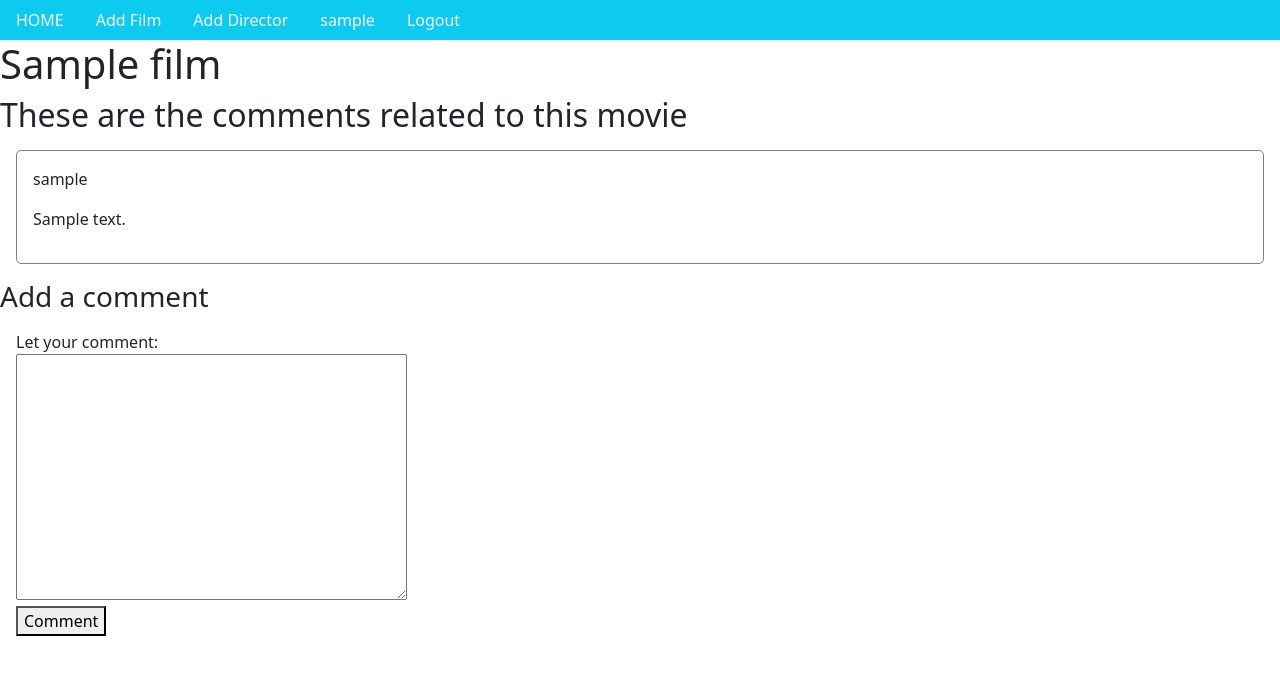
After one commit to Kaju-K/di-learning, a Django app: page /films/1 in a window 1280 px wide. The commit adds this page. Shown: the top 675 px of the page. Run offline with Django 4.2, Linux system fonts and the light colour scheme; a user stored in the database is signed in; tables that the repository leaves empty hold one stand-in row (values such as "Sample post"); some libraries are stand-ins or nearby versions.

Commit message:
adding xp exercise for week 6 day 3

```diff
--- a/Week-6/Day-1/FilmProject/FilmProject/urls.py
+++ b/Week-6/Day-1/FilmProject/FilmProject/urls.py
@@ -20,7 +20,7 @@ from films.views import homepage
 
 urlpatterns = [
     path('admin/', admin.site.urls),
-    path('', homepage.as_view(), name='homepage'),
+    path('', homepage, name='homepage'),
     path('films/', include('films.urls')),
     path('accounts/', include('accounts.urls')),
 ]
--- a/Week-6/Day-1/FilmProject/films/forms.py
+++ b/Week-6/Day-1/FilmProject/films/forms.py
@@ -1,5 +1,5 @@
 from django import forms
-from .models import Film, Director
+from .models import Film, Director, Comments
 
 class AddFilmForm(forms.ModelForm):
     class Meta:
@@ -13,3 +13,16 @@ class AddDirectorForm(forms.ModelForm):
     class Meta:
         model = Director
         fields = "__all__"
+
+class CommentsForm(forms.ModelForm):
+    class Meta:
+        model = Comments
+        fields = "__all__"
+        labels = {
+            'comment': "Let your comment:"
+        }
+        widgets = {
+            'comment': forms.Textarea(),
+            'user': forms.HiddenInput(),
+            'film': forms.HiddenInput(),
+        }
--- a/Week-6/Day-1/FilmProject/films/models.py
+++ b/Week-6/Day-1/FilmProject/films/models.py
@@ -1,5 +1,7 @@
 from django.db import models
 from django_countries.fields import CountryField
+from django.contrib.auth.models import User
+from datetime import date
 
 # Create your models here.
 class Country(models.Model):
@@ -31,3 +33,12 @@ class Director(models.Model):
 
     def __str__(self) -> str:
         return f"{self.first_name} {self.last_name}"
+
+class Comments(models.Model):
+    comment = models.CharField(max_length=200)
+    film = models.ForeignKey("Film", on_delete=models.CASCADE)
+    created_at = models.DateTimeField(auto_now_add=True, null=True)
+    user = models.ForeignKey(User, on_delete=models.SET_NULL, null=True)
+
+    def __str__(self) -> str:
+        return self.comment
--- /dev/null
+++ b/Week-6/Day-1/FilmProject/films/templates/film/film_page.html
@@ -0,0 +1,34 @@
+{% extends 'partials/base.html' %}
+
+    {%block title%}
+    {{film.title}}
+    {%endblock title%}
+
+    {%block content%}
+    <h1>{{film.title}}</h1>
+
+    <h2>These are the comments related to this movie</h2>
+    <div>
+        {%for comment in comments%}
+        <div style="border: 1px solid gray; border-radius: 5px; margin: 1rem; padding: 1rem;">
+            <p>{{comment.user}}</p>
+            <p>{{comment.comment}}</p>
+        </div>
+        {%endfor%}
+    </div>
+
+    <h3>Add a comment</h3>
+    <form action="{% url 'add_comment' %}" method="post" style="margin: 1rem;">
+        {%csrf_token%}
+        {%for field in form.visible_fields%}
+        <div>
+            <label for="{{ field.id_for_label }}" style="display: block;">{{field.label}}</label>
+            {{field}}
+        </div>
+        {%endfor%}
+        {%for field in form.hidden_fields%}
+        {{field}}
+        {%endfor%}
+        <button type="submit">Comment</button>
+    </form>
+    {%endblock content%}
--- a/Week-6/Day-1/FilmProject/films/urls.py
+++ b/Week-6/Day-1/FilmProject/films/urls.py
@@ -2,11 +2,17 @@ from django.urls import path
 from .views import (
     add_films,
     add_director,
-    update_films
+    update_films,
+    delete_movie,
+    film_page,
+    add_comment,
 )
 
 urlpatterns = [
     path('add_film/', add_films.as_view(), name="add_films"),
     path('add_director/', add_director.as_view(), name="add_director"),
     path('update_film/<int:pk>', update_films.as_view(), name="update_films"),
+    path('delete_movie/<int:id>', delete_movie, name="delete_movie"),
+    path('add_comment/', add_comment, name="add_comment"),
+    path('<int:id>', film_page, name='film_page')
 ]
--- a/Week-6/Day-1/FilmProject/films/views.py
+++ b/Week-6/Day-1/FilmProject/films/views.py
@@ -1,24 +1,66 @@
-from django.shortcuts import render
+from django.shortcuts import render, redirect, get_object_or_404
 from django.views import generic
 from django.urls import reverse_lazy
+from django.contrib import messages
+from django.contrib.auth.decorators import login_required
 
 # Models
 from .models import (
     Film,
-    Director
+    Director,
+    Comments
 )
 
 # Forms
 from .forms import (
     AddFilmForm,
-    AddDirectorForm
+    AddDirectorForm,
+    CommentsForm
 )
 
-class homepage(generic.ListView):
-    template_name = "homepage.html"
-    context_object_name = "films"
-    model = Film
+# class homepage(generic.ListView):
+#     template_name = "homepage.html"
+#     context_object_name = "films"
+#     model = Film
 
+def homepage(request):
+    context = {}
+    films = Film.objects.all().order_by("release_date")
+    context["films"] = films
+    return render(request, "homepage.html", context)
+
+def delete_movie(request, id):
+    film = get_object_or_404(Film, id=id)
+    if request.user.is_superuser:
+        film.delete()
+        messages.success(request, f"{film.title} deleted successfully")
+    elif request.user.is_authenticated:
+        messages.error(request, "You are not allowed to delete films.")
+    else:
+        return redirect("login")
+    return redirect("homepage")
+
+@login_required(login_url='homepage')
+def film_page(request, id):
+    film = get_object_or_404(Film, id=id)
+    comments = Comments.objects.filter(film=film.id)
+    form = CommentsForm(initial={
+        "film": film,
+        "user": request.user
+    })
+    context = {
+        "film": film,
+        "comments": comments,
+        "form": form,
+    }
+    return render(request, 'film/film_page.html', context)
+
+def add_comment(request):
+    if request.method == "POST":
+        form = CommentsForm(request.POST)
+        if form.is_valid():
+            form.save()
+            return redirect('film_page', id=dict(request.POST)['film'][0])
 
 class add_films(generic.CreateView):
     template_name = "film/add_film.html"
```
Also changed, not shown: Week-6/Day-1/FilmProject/films/templates/homepage.html (+15 -1 lines), Week-6/Day-1/FilmProject/films/migrations/0003_comments.py (added), Week-6/Day-1/FilmProject/films/migrations/0004_comments_user.py (added), Week-6/Day-1/FilmProject/films/migrations/0005_comments_created_at.py (added).
